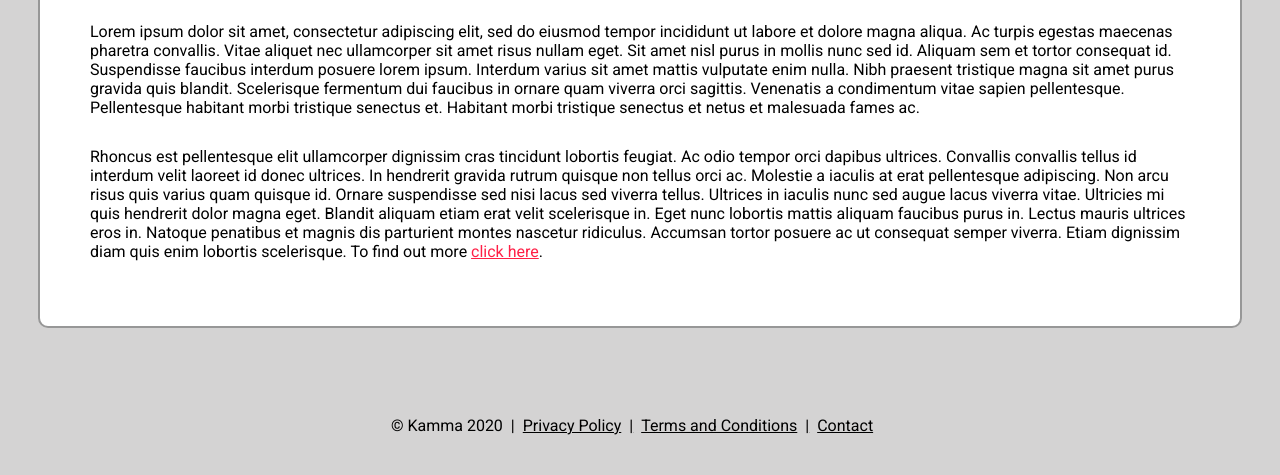
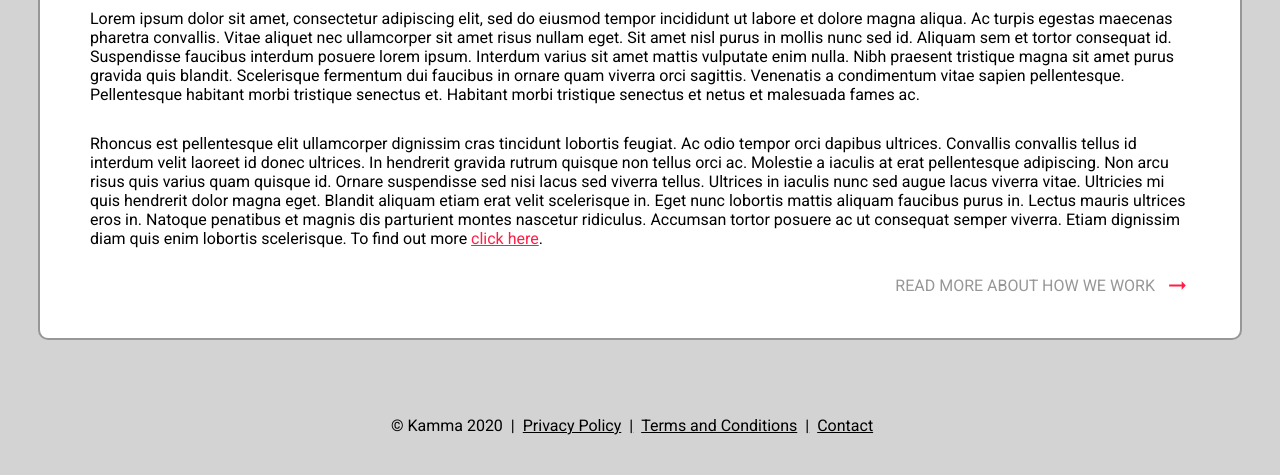
Before and after one commit to xBracey/kamma-test-webpage, a Gatsby site: page / in a window 1280 px wide. Shown: the part 325-800 px from the top of the page. Built offline with nearby package versions, Linux system fonts and the light colour scheme; Gatsby itself is replaced by a stand-in of ours.

Commit message:
Add Read more component

```diff
--- a/src/components/Content/styles.js
+++ b/src/components/Content/styles.js
@@ -4,7 +4,7 @@ import { COLORS } from "../../constants";
 
 export const Content = styled(Container)`
   display: flex;
-  padding: 50px;
+  padding: 50px 50px 25px 50px;
   margin: 25px;
   max-width: 1100px;
   width: calc(100% - 154px);
--- /dev/null
+++ b/src/components/ReadMore/index.js
@@ -0,0 +1,10 @@
+import React from "react";
+import { ReadMore, Arrow } from "./styles";
+import arrow from "../../assets/arrow.svg";
+
+export default () => (
+  <ReadMore href="https://www.kammadata.com/how-we-can-help/">
+    Read more about how we work
+    <Arrow src={arrow} />
+  </ReadMore>
+);
--- /dev/null
+++ b/src/components/ReadMore/styles.js
@@ -0,0 +1,18 @@
+import styled from "styled-components";
+import { COLORS } from "../../constants";
+
+export const ReadMore = styled.a`
+  display: flex;
+  width: 100%;
+  justify-content: flex-end;
+  text-decoration: none;
+  color: ${COLORS.DARK_GREY};
+  text-transform: uppercase;
+  align-items: center;
+  margin-top: 25px;
+`;
+
+export const Arrow = styled.img`
+  width: 25px;
+  margin-left: 10px;
+`;
--- a/src/components/header/index.js
+++ b/src/components/header/index.js
@@ -1,6 +1,6 @@
 import React from "react";
 import { Header, Logo } from "./styles";
-import logo from "../../../static/logo.svg";
+import logo from "../../assets/logo.svg";
 
 export default () => (
   <Header>
--- a/src/components/index.js
+++ b/src/components/index.js
@@ -2,5 +2,6 @@ import Header from "./Header";
 import Content from "./Content";
 import Head from "./Head";
 import Footer from "./Footer";
+import ReadMore from "./ReadMore";
 
-export { Content, Header, Head, Footer };
+export { Content, Header, Head, Footer, ReadMore };
--- a/src/pages/index.js
+++ b/src/pages/index.js
@@ -1,5 +1,5 @@
 import React from "react";
-import { Content, Header, Head, Footer } from "../components";
+import { Content, Header, Head, Footer, ReadMore } from "../components";
 import { Background } from "./styles";
 import { GlobalStyle } from "../globalStyles";
 
@@ -41,6 +41,7 @@ export default () => (
         ridiculus. Accumsan tortor posuere ac ut consequat semper viverra. Etiam
         dignissim diam quis enim lobortis scelerisque. To find out more{" "}
         <a href="https://www.kammadata.com/about/">click here</a>.
+        <ReadMore />
       </p>
     </Content>
     <Footer />
```
Also changed, not shown: src/assets/arrow.svg (added), src/assets/logo.svg (renamed from static/logo.svg).
